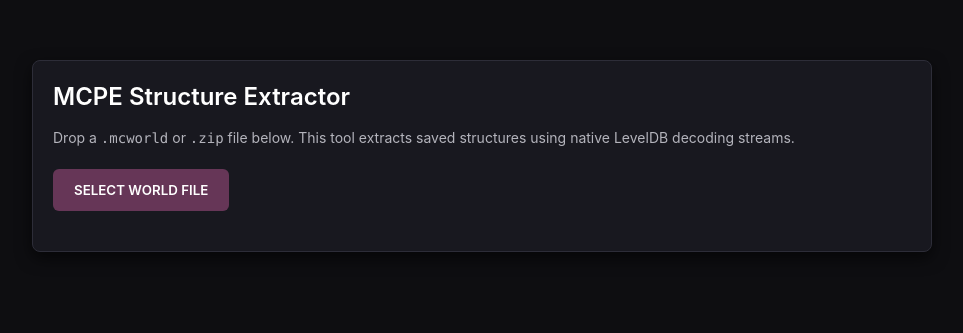
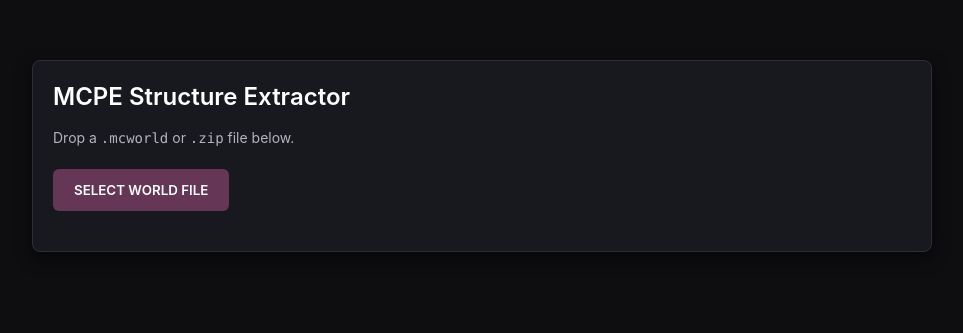
Before and after one commit to nako-hikari/tools, a plain HTML site: page minecraft/structure-extractor/index.html in a window 1280 px wide. Shown: the part 171-504 px from the top of the page, without its empty margins (158-1121 px from the left). Drawn offline with Linux system fonts and the light colour scheme.

Commit message:
Simplify description in index.html
Removed extra information about LevelDB decoding streams from the description.

```diff
--- a/minecraft/structure-extractor/index.html
+++ b/minecraft/structure-extractor/index.html
@@ -19,7 +19,7 @@
 <div class="wrapper">
     <div class="card">
         <h1>MCPE Structure Extractor</h1>
-        <p>Drop a <code>.mcworld</code> or <code>.zip</code> file below. This tool extracts saved structures using native LevelDB decoding streams.</p>
+        <p>Drop a <code>.mcworld</code> or <code>.zip</code> file below.</p>
 
         <div style="margin: 20px 0;">
             <input type="file" id="upload" accept=".mcworld,.zip" style="display:none;">
```
